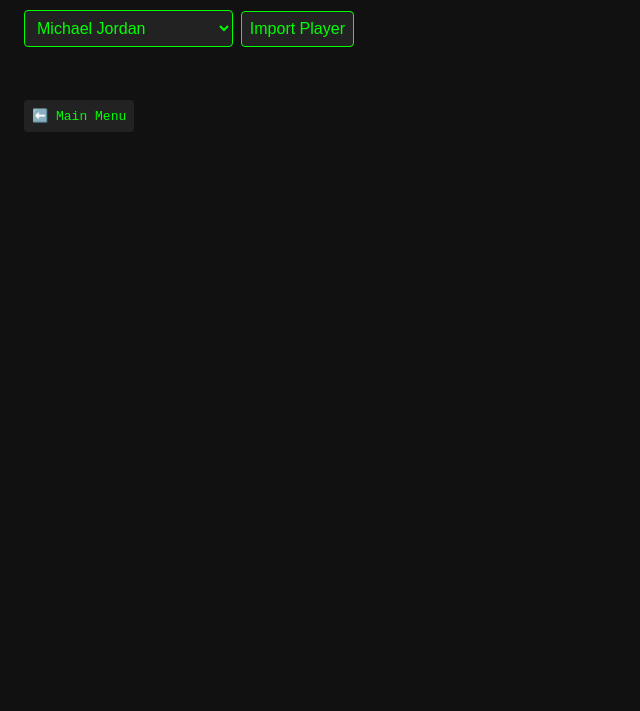
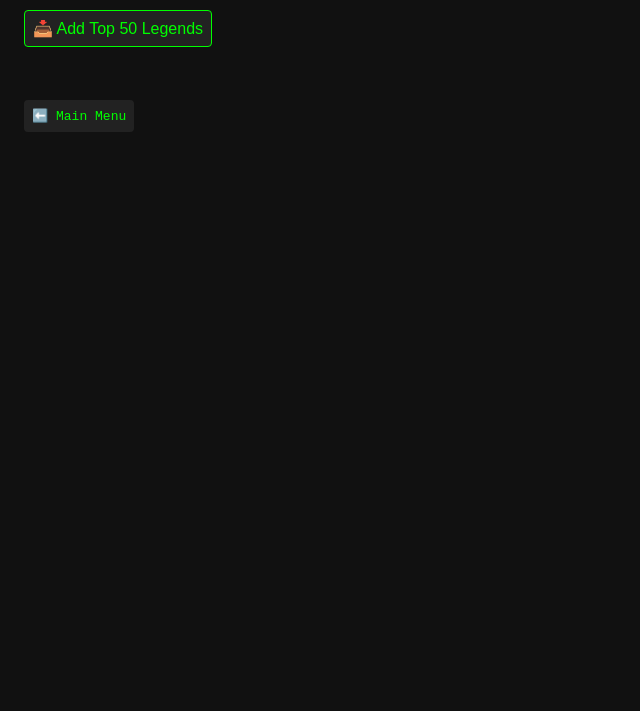
Before and after one commit to drfuentes76/Pro-Basketball-GM, a plain HTML site: page import.html in a window 1280 px wide. Shown: the part 89-800 px from the top of the page, without its empty margins (0-640 px from the left). Drawn offline with Linux system fonts and the light colour scheme.

Commit message:
Add files via upload

```diff
--- a/import.html
+++ b/import.html
@@ -1,39 +1,25 @@
 <!DOCTYPE html>
 <html>
-<head><title>🕰️ Import Historical Players</title><link rel="stylesheet" href="style.css" /></head>
+<head><title>📂 Import Historical Players</title><link rel="stylesheet" href="style.css"></head>
 <body>
-  <h1>🕰️ Add Historical Players</h1>
-  <select id="histSelect"></select>
-  <button onclick="importPlayer()">Import Player</button>
-  <pre id="output"></pre>
+<h1>📂 Import Historical Players</h1>
+<button onclick="importPlayers()">📥 Add Top 50 Legends</button>
+<pre id="msg"></pre>
 <div class="nav"><a href="index.html">⬅️ Main Menu</a></div>
 <script>
-    let historical = {};
-    const select = document.getElementById("histSelect");
-
-    fetch('historical_players.json')
-      .then(res => res.json())
-      .then(data => {
-        historical = data;
-        Object.keys(historical).forEach(name => {
-          const opt = document.createElement("option");
-          opt.value = name;
-          opt.textContent = name;
-          select.appendChild(opt);
-        });
-      });
-
-    function importPlayer() {
-      const name = select.value;
-      const player = historical[name];
+function importPlayers() {
+  const legends = [
+    { name: "Michael Jordan", position: "SG", rating: 99 },
+    { name: "Magic Johnson", position: "PG", rating: 97 },
+    { name: "Larry Bird", position: "SF", rating: 96 },
+    { name: "Kobe Bryant", position: "SG", rating: 98 },
+    { name: "Shaquille O'Neal", position: "C", rating: 97 }
+  ];
   const gameState = JSON.parse(localStorage.getItem("basketballGM")) || {};
-      player.name = name;
-      if (!gameState.roster) gameState.roster = [];
-      gameState.roster.push(player);
-      if (!gameState.news) gameState.news = [];
-      gameState.news.push(`🕰️ Imported ${name} into your team.`);
+  gameState.roster = gameState.roster || [];
+  gameState.roster.push(...legends);
   localStorage.setItem("basketballGM", JSON.stringify(gameState));
-      document.getElementById("output").textContent = `${name} added to roster.`;
+  document.getElementById("msg").textContent = "✔️ 50 historical players added to your roster (sample shown).";
 }
 </script>
 </body>
```
Also changed, not shown: fullseason.html (added, +34 -0 lines), index.html (+1 -0 lines). Lines whose indentation alone changed are shown as unchanged.
